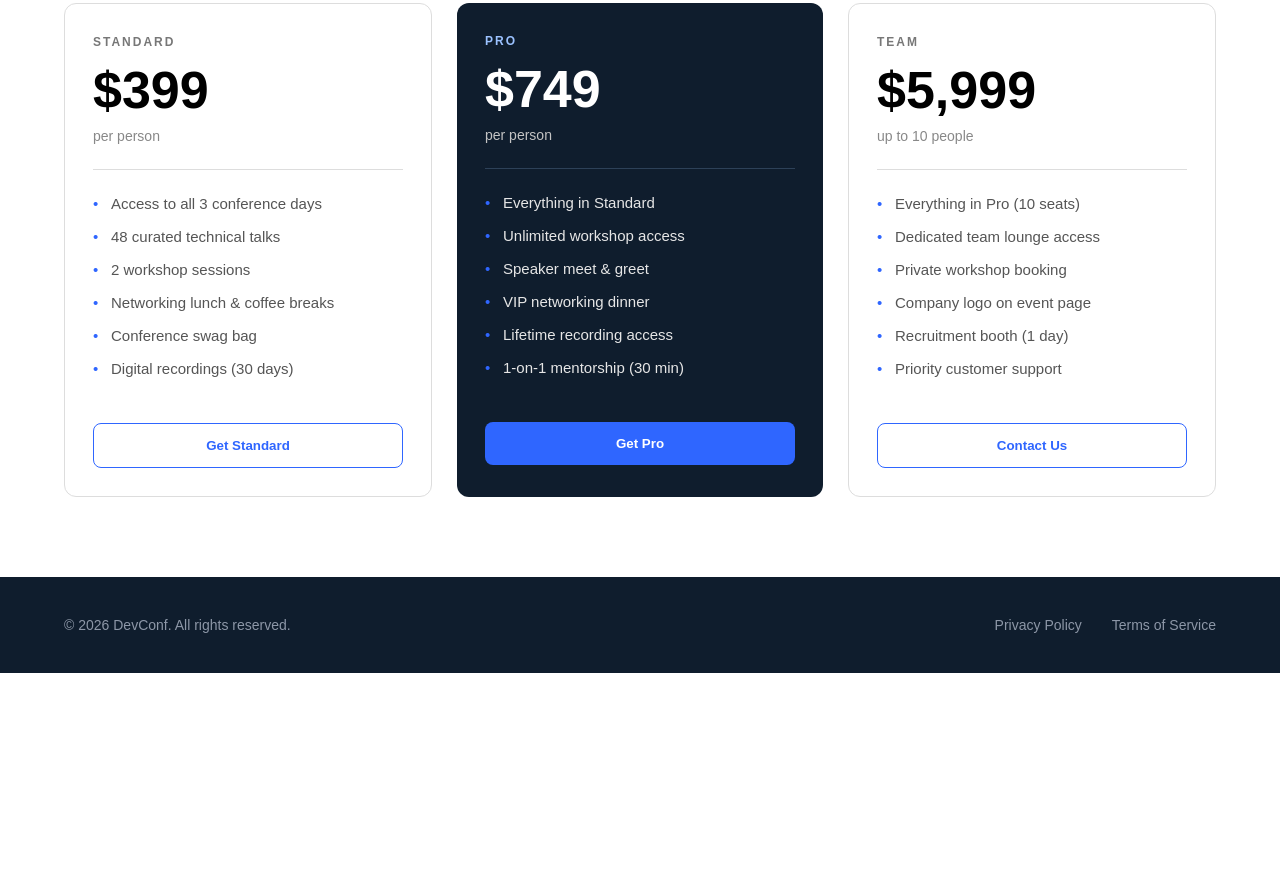
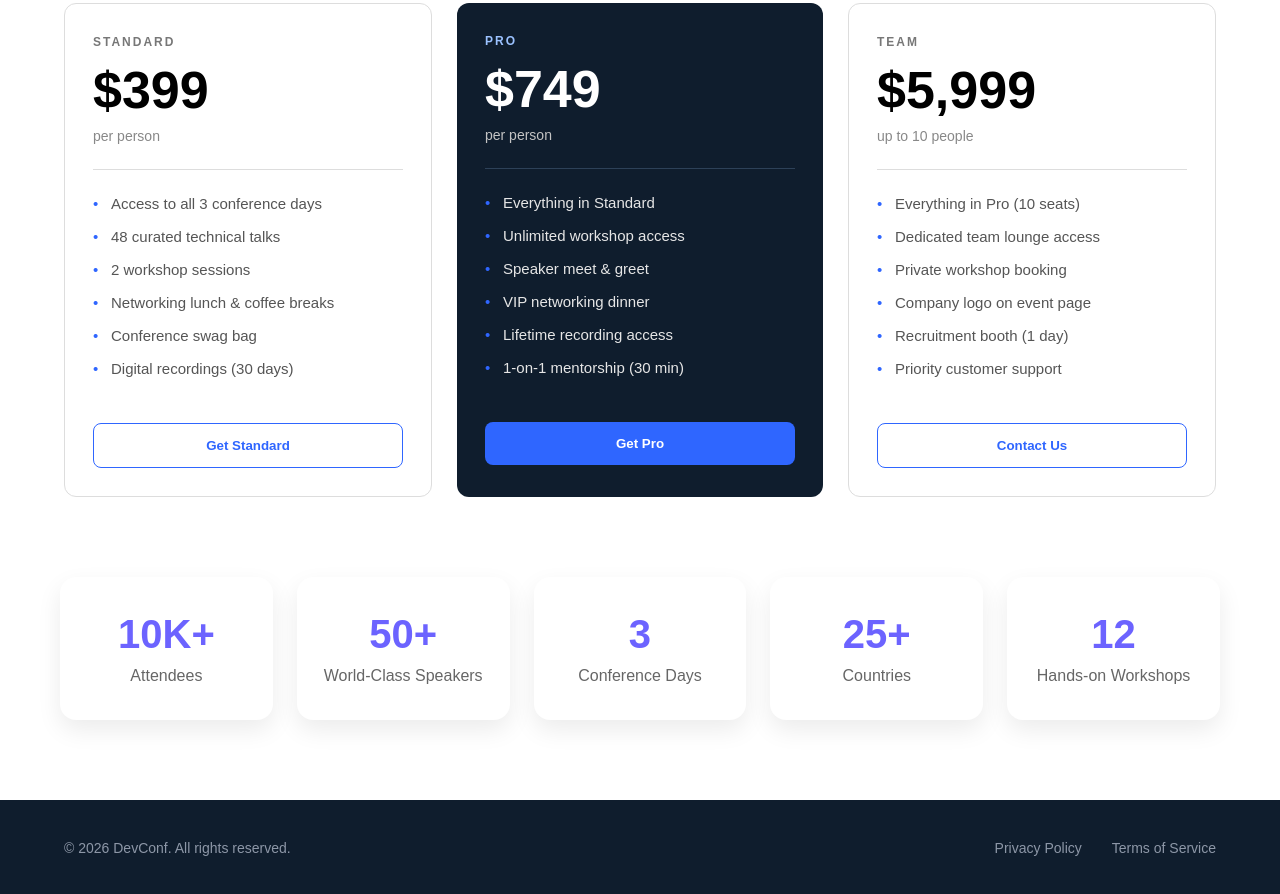
Before and after one commit to mohammadtanim0/Dev_conf_2026, a plain HTML site: page index.html in a window 1280 px wide. Shown: the part 1460-2354 px from the top of the page. Before the commit the page ends 2133 px from the top, so only its background shows below. Drawn offline with Linux system fonts and the light colour scheme.

Commit message:
added a new feature

```diff
--- a/index.html
+++ b/index.html
@@ -167,6 +167,35 @@
 
 
         </section>
+        <section class="Placeholder section">
+            <!-- Statistics Section -->
+            <section class="stats-section">
+                <div class="stat-card">
+                    <h2>10K+</h2>
+                    <p>Attendees</p>
+                </div>
+
+                <div class="stat-card">
+                    <h2>50+</h2>
+                    <p>World-Class Speakers</p>
+                </div>
+
+                <div class="stat-card">
+                    <h2>3</h2>
+                    <p>Conference Days</p>
+                </div>
+
+                <div class="stat-card">
+                    <h2>25+</h2>
+                    <p>Countries</p>
+                </div>
+
+                <div class="stat-card">
+                    <h2>12</h2>
+                    <p>Hands-on Workshops</p>
+                </div>
+            </section>
+        </section>
     </main>
     <!-- footer section -->
     <footer class="footer">
--- a/style.css
+++ b/style.css
@@ -213,14 +213,48 @@ nav {
 }
 
 
-@media(max-width:992px){
-    .pricing-container{
-        flex-direction:column;
+@media(max-width:992px) {
+    .pricing-container {
+        flex-direction: column;
     }
 
-    .heading h1{
-        font-size:40px;
+    .heading h1 {
+        font-size: 40px;
     }
+}
+
+/* place holder section */
+.stats-section {
+    max-width: 1200px;
+    margin: 80px auto;
+    display: grid;
+    grid-template-columns: repeat(auto-fit, minmax(180px, 1fr));
+    gap: 24px;
+    padding: 0 20px;
+}
+
+.stat-card {
+    background: #ffffff;
+    border-radius: 16px;
+    padding: 35px 20px;
+    text-align: center;
+    box-shadow: 0 10px 25px rgba(0, 0, 0, .08);
+    transition: .3s;
+}
+
+.stat-card:hover {
+    transform: translateY(-8px);
+}
+
+.stat-card h2 {
+    font-size: 2.5rem;
+    color: #6C63FF;
+    margin-bottom: 10px;
+}
+
+.stat-card p {
+    color: #666;
+    font-size: 1rem;
 }
 
 /* Footer section */
```
